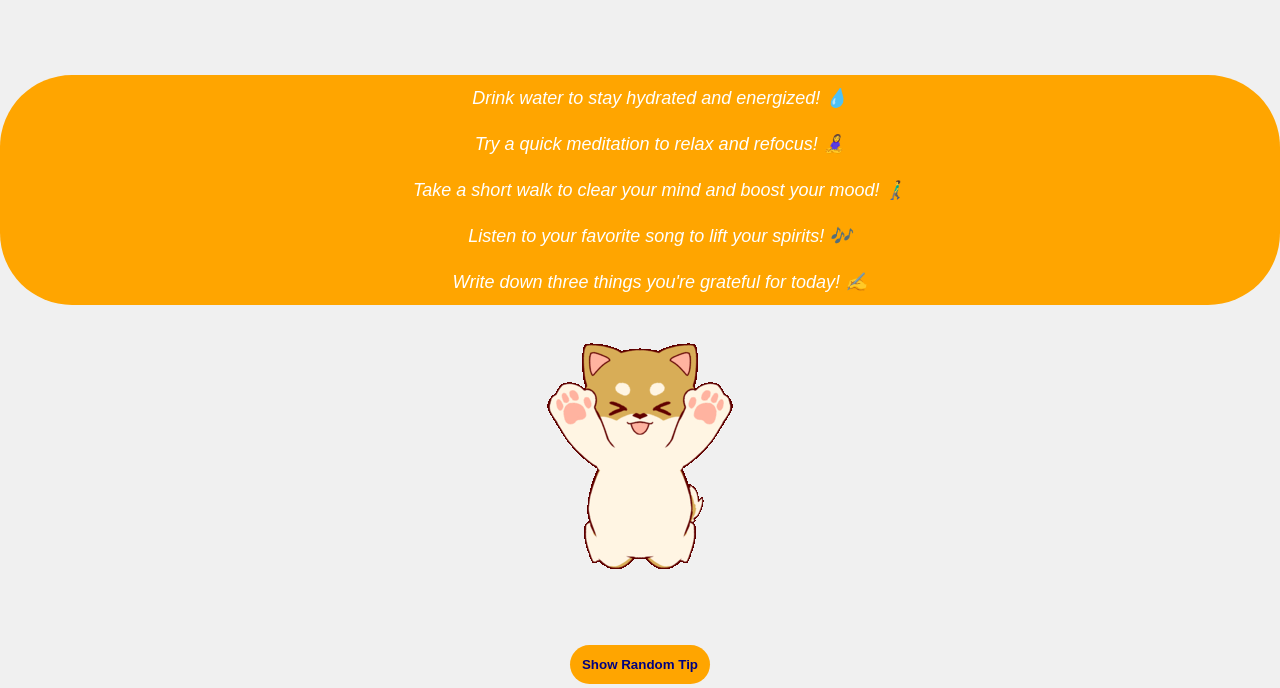
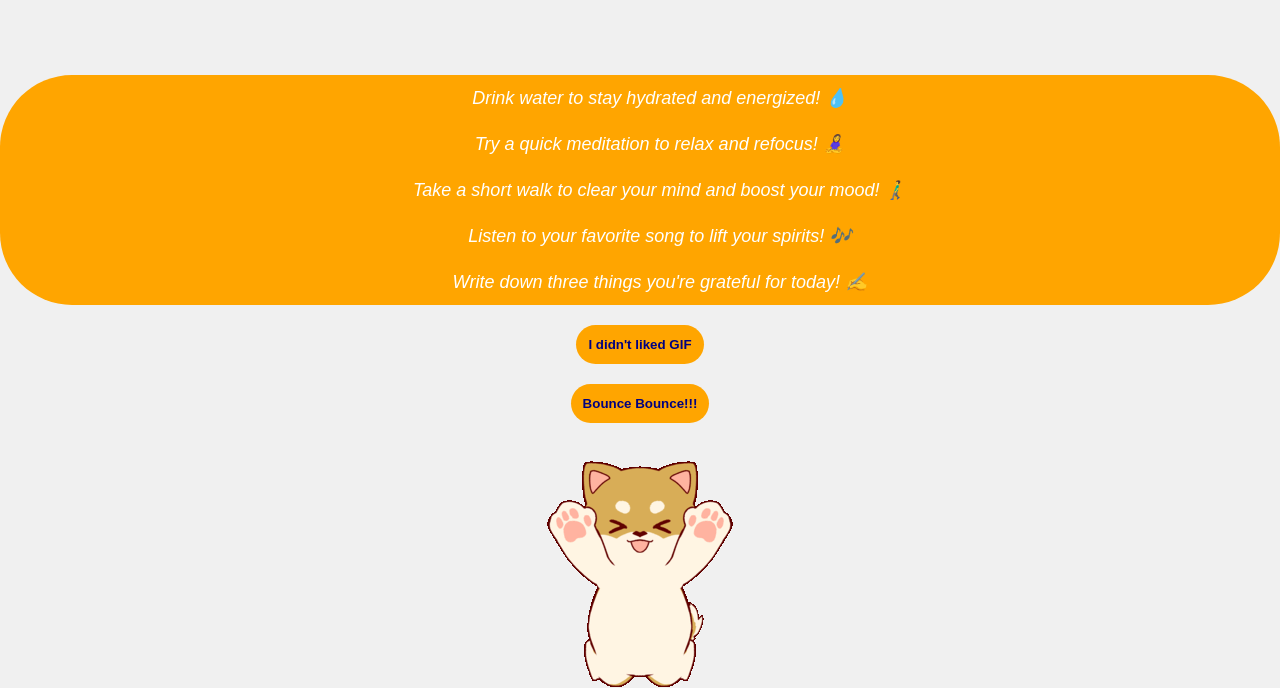
Before and after one commit to msafeerhassan/moodbooster, a plain HTML site: page tips.html in a window 1280 px wide. Shown: the part 117-805 px from the top of the page. Drawn offline with Linux system fonts and the light colour scheme.

Commit message:
added 2 more functions to tips.html

```diff
--- a/script.js
+++ b/script.js
@@ -103,3 +103,28 @@ document.addEventListener("DOMContentLoaded", () => {
   const tipBtn = document.getElementById("randomTip");
   tipBtn.addEventListener("click", randomTip);
 })
+
+
+function changeGif() {
+  var gif = document.getElementById("tipsImgResponse");
+  gifArr = ["media/fire.gif", "media/jumpHappy.gif", "media/pointing.gif", "media/thinking.gif"];
+  const randomIndex = Math.floor(Math.random() * gifArr.length);
+  gif.src = gifArr[randomIndex]
+}
+
+
+function highlightTips() {
+  const tips = document.querySelectorAll(".tips");
+  tips.forEac
+}
+
+
+
+function bounceGif() {
+  const gif = document.getElementById('tipsImgResponse');
+  gif.style.transform = 'translateY(-50px)';
+  setTimeout(() => {
+    gif.style.transform = "translateY(0px";
+
+  }, 300)
+}
--- a/tips.html
+++ b/tips.html
@@ -18,8 +18,11 @@
         <li id="tip5" class="tips">Write down three things you're grateful for today! ✍️</li>
     </ul>
 
-        <div class="gif">
-        <img src="media/jumpHappy.gif" alt="Dog Jump Happy Image" id="moodImgResponse" width="300">
+    <div class="btns"><button id="gifChange" onclick="changeGif()">I didn't liked GIF</button></div>
+    <div class="btns"><button id="gifChange" onclick="bounceGif()">Bounce Bounce!!!</button></div>
+
+    <div class="gif">
+        <img src="media/jumpHappy.gif" alt="Dog Jump Happy Image" id="tipsImgResponse" width="300">
     </div>
 
     <div class="btns"><button id="randomTip">Show Random Tip</button></div>
```
Also changed, not shown: media/fire.gif (added), media/thinking.gif (added).
